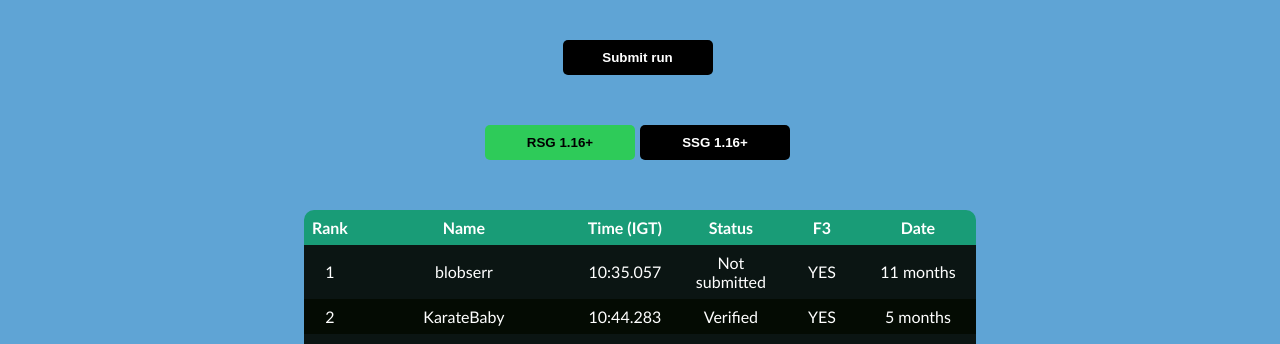
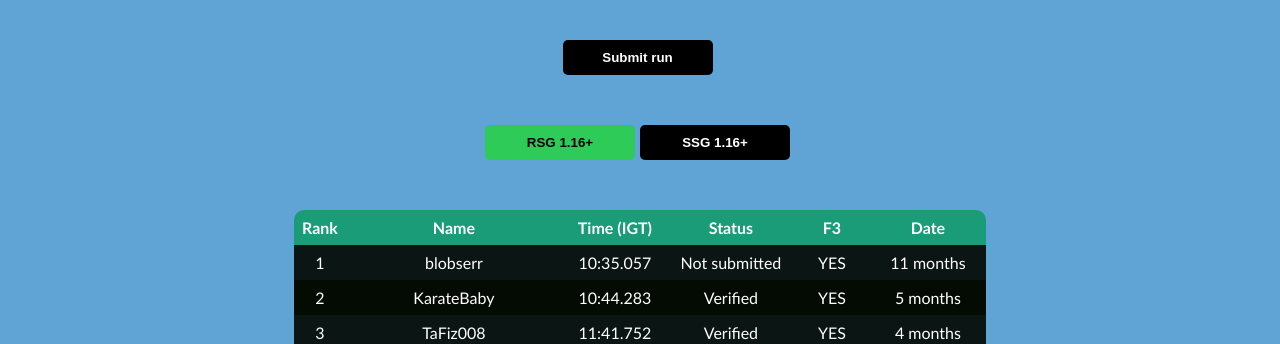
Before and after one commit to babeoban/ldb-rmake, a plain HTML site: page index.html in a window 1280 px wide. Shown: the part 451-795 px from the top of the page. Drawn offline with Linux system fonts and the light colour scheme.

Commit message:
Update style.css
a

```diff
--- a/style.css
+++ b/style.css
@@ -33,7 +33,7 @@ th:nth-child(3), td:nth-child(3) {
 }
 
 th:nth-child(4), td:nth-child(4) {
-  width: 90px;
+  width: 110px;
 }
 
 th:nth-child(5), td:nth-child(5) {
```
